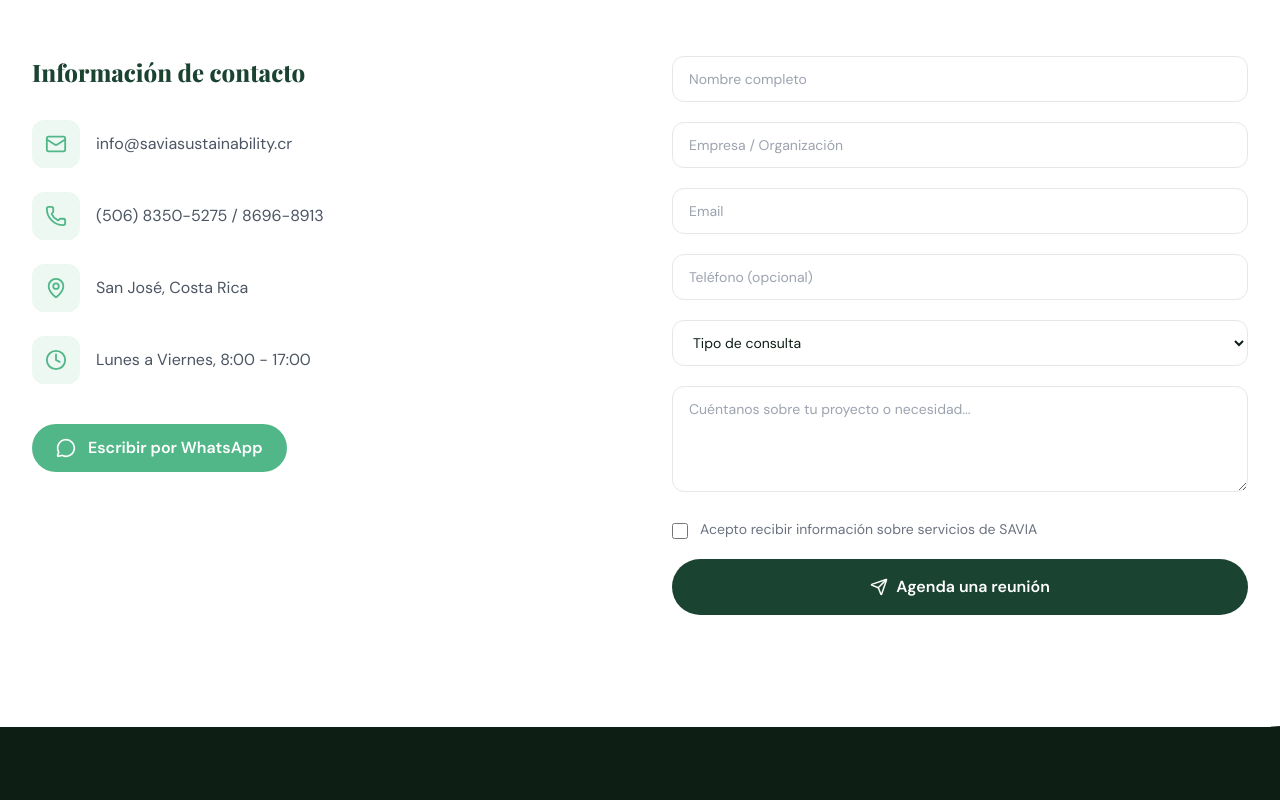
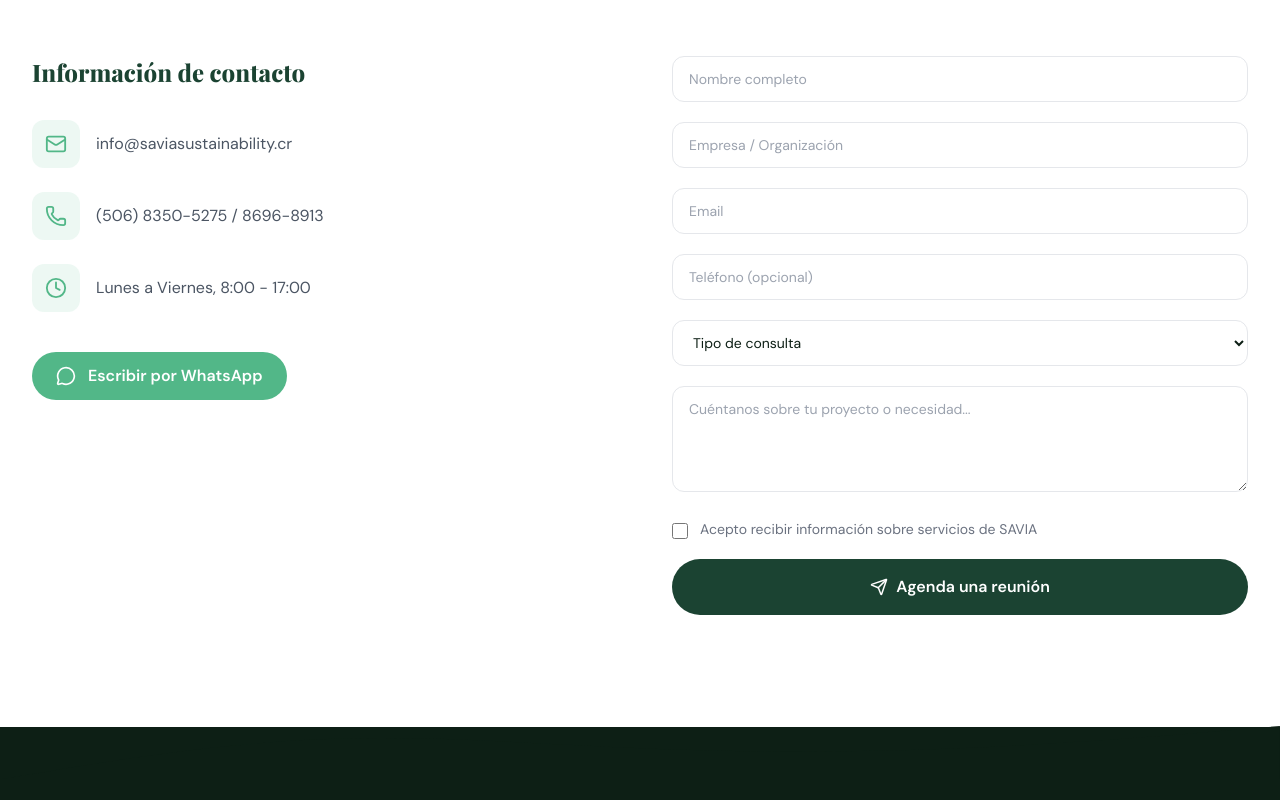
Before and after one commit to tomasSStropper/savia-page, a React (Create React App) app in the folder savia-website/: page / in a window 1280 px wide. Shown: the part 7900-8700 px from the top of the page. Built offline with nearby package versions, Linux system fonts and the light colour scheme; a web font is replaced by a local one.

Commit message:
Remove contact location item from Contact section

```diff
--- a/savia-website/src/components/sections/ContactSection.jsx
+++ b/savia-website/src/components/sections/ContactSection.jsx
@@ -1,7 +1,7 @@
 import { useState } from 'react';
 import { motion } from 'framer-motion';
 import { useForm } from 'react-hook-form';
-import { Mail, Phone, MapPin, Clock, MessageCircle, CheckCircle, Send } from 'lucide-react';
+import { Mail, Phone, Clock, MessageCircle, CheckCircle, Send } from 'lucide-react';
 import { useScrollAnimation, fadeInLeft, fadeInRight, staggerContainer } from '../../hooks/useScrollAnimation';
 import SectionTitle from '../ui/SectionTitle';
 import { useLang } from '../context/LanguageContext';
@@ -58,12 +58,11 @@ const ContactSection = ({ id }) => {
               {t.contact.info.title}
             </h3>
             <div className="space-y-6 mb-10">
-              {[
-                { icon: Mail, text: t.contact.info.email },
-                { icon: Phone, text: t.contact.info.phone },
-                { icon: MapPin, text: t.contact.info.location },
-                { icon: Clock, text: t.contact.info.hours },
-              ].map(({ icon: Icon, text }, i) => (
+                {[
+                  { icon: Mail, text: t.contact.info.email },
+                  { icon: Phone, text: t.contact.info.phone },
+                  { icon: Clock, text: t.contact.info.hours },
+                ].map(({ icon: Icon, text }, i) => (
                 <div key={i} className="flex items-center gap-4">
                   <div className="w-12 h-12 rounded-xl bg-accent/10 flex items-center justify-center flex-shrink-0">
                     <Icon size={22} className="text-accent" />
```
